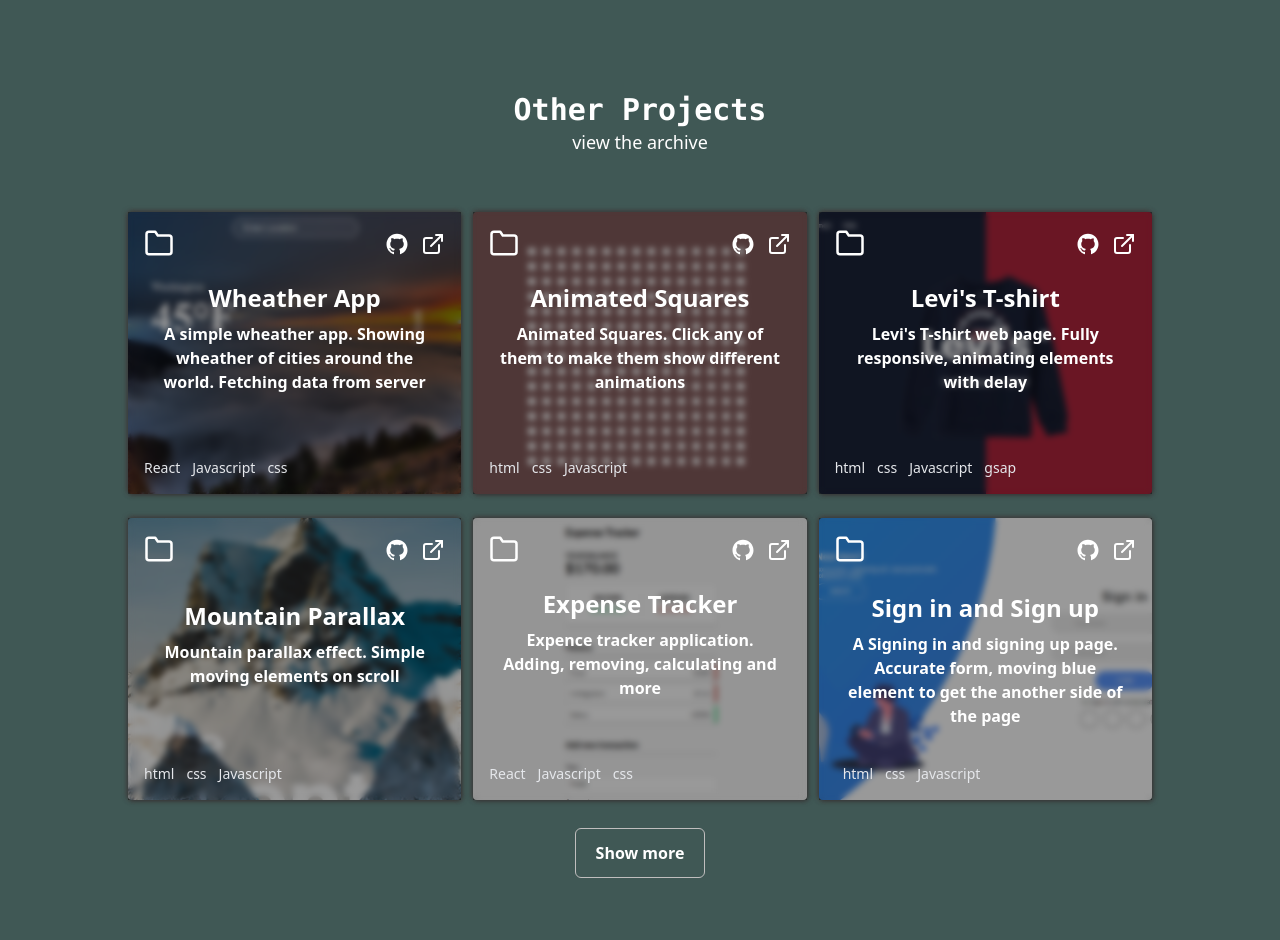
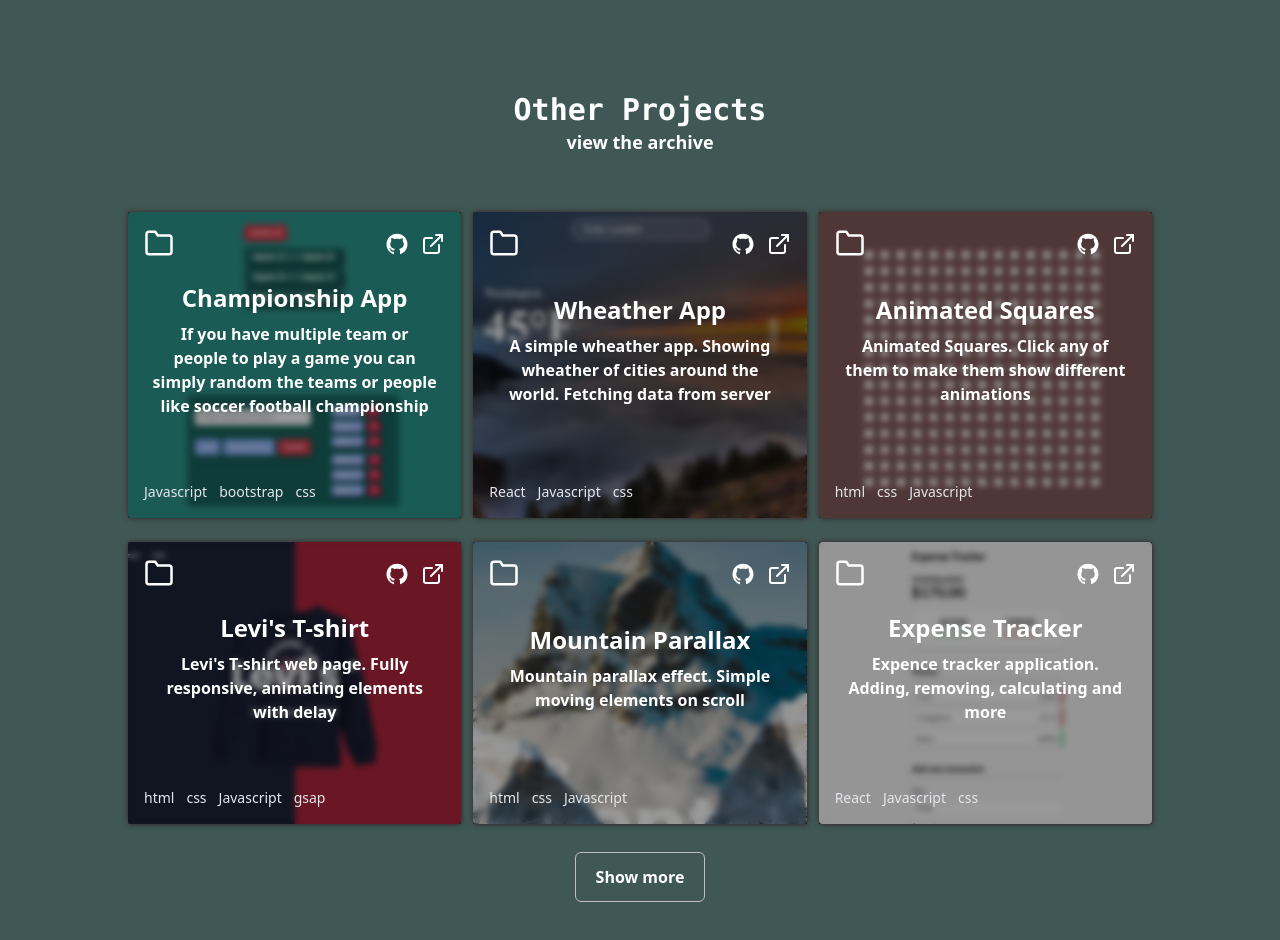
Before and after one commit to Umar7799/Umar-s-portfolio, a React (Create React App) app: page / in a window 1280 px wide. Shown: the part 4720-5660 px from the top of the page. Built offline with nearby package versions, Linux system fonts and the light colour scheme.

Commit message:
'changes'

```diff
--- a/public/index.html
+++ b/public/index.html
@@ -2,7 +2,7 @@
 <html lang="en">
   <head>
     <meta charset="utf-8" />
-    <link rel="icon" href="%PUBLIC_URL%/favicon.ico" />
+    <link rel="icon" href="" />
     <meta name="viewport" content="width=device-width, initial-scale=1" />
     <meta name="theme-color" content="#000000" />
     <meta
--- a/src/components/Projects.jsx
+++ b/src/components/Projects.jsx
@@ -28,6 +28,7 @@ import Login from '../picss/login.png'
 import FoodMenu from '../picss/FoodMenu-App1.png'
 import DragAndDrop from '../picss/dragAndDrop.png'
 import SignupForm from '../picss/signupForm.png'
+import Championship from '../picss/Championship.png'
 
 
 
@@ -46,12 +47,40 @@ const Projects = () => {
 
             <div className='text-white text-center pb-12'>
                 <h1 className='text-3xl  font-mono font-semibold'>Other Projects</h1>
-                <h1 className='text-lg'>view the archive</h1>
+                <h1 className='text-lg font-semibold'>view the archive</h1>
             </div>
 
             <div className="grid text-center grid-cols-1  lg:grid-cols-3 sm:grid-cols-2 gap-3 gap-y-2 mx-14 sm:mx-12 md:mx-32">
 
+                {/* LAST ADDED */}
+                <div
+                    style={{
+                        backgroundImage: `url(${Championship}) `,
+                        backgroundRepeat: 'no-repeat',
+                        backgroundSize: 'cover',
+                        backgroundPosition: 'center',
 
+                    }}
+                    class="relative projects rounded text-white my-2 hover:mt-0 hover:mb-4 duration-300">
+                    <div className='rounded h-full w-full backdrop-blur-[3px] grid content-between'>
+                        <div className='flex justify-between p-4'>
+                            <h1 className='text-3xl cursor-pointer hover:text-4xl hover:mt-[-2px] duration-300'><FiFolder /></h1>
+                            <div className='flex space-x-3 pt-1 text-2xl'>
+                                <h1 target="_blank" rel="noreferrer" href='' className='cursor-pointer hover:text-3xl hover:mt-[-4px] duration-300'><AiOutlineGithub /></h1>
+                                <a target="_blank" rel="noreferrer" href='https://championshipping.netlify.app/' className='cursor-pointer hover:text-3xl hover:mt-[-4px] duration-300'><FiExternalLink /></a>
+                            </div>
+                        </div>
+                        <div className='pb-8 sm:pb-12 pt-2 transition-all duration-300'>
+                            <h1 className='text-2xl font-semibold'>Championship App</h1>
+                            <p className='font-semibold pt-2 px-6'>If you have multiple team or people to play a game you can simply random the teams or people like soccer football championship</p>
+                        </div>
+                        <ul className='techText pl-4 py-4 text-sm flex space-x-3 text-gray-200'>
+                            <li>Javascript</li>
+                            <li>bootstrap</li>
+                            <li>css</li>
+                        </ul>
+                    </div>
+                </div>
                 {/* CARD 1 */}
                 <div
                     style={{
@@ -203,6 +232,25 @@ const Projects = () => {
                     </div>
                 </div>
 
+
+            </div>
+            <motion.div
+                transition={{ layout: { duration: 0.6, type: "spring" } }}
+                layout
+            >
+                <div className={!isOpen ? 'flex justify-center my-5' : 'hidden'}>
+                    <motion.h2 onClick={() => { setIsOpen(!isOpen) }} layout="position" className='buttons text-white border border-[#c0bebe] py-3 px-5 rounded-md font-semibold'>Show more</motion.h2>
+                </div>
+                {isOpen &&
+                    <motion.div
+                        initial={{ opacity: 0 }}
+                        animate={{ opacity: 1 }}
+                        transition={{ duration: 0.6 }}>
+
+                        <div className="grid text-center grid-cols-1  lg:grid-cols-3 sm:grid-cols-2 gap-3 gap-y-2 mx-14 sm:mx-12 md:mx-32">
+                            {/* UNDER THE "SHOW MORE" BUTTON */}
+
+
                             {/* CARD 6*/}
                             <div
                                 style={{
@@ -234,22 +282,7 @@ const Projects = () => {
                                     </div>
                                 </div>
                             </div>
-            </div>
-            <motion.div
-                transition={{ layout: { duration: 0.6, type: "spring" } }}
-                layout
-            >
-                <div className={!isOpen ? 'flex justify-center my-5' : 'hidden'}>
-                    <motion.h2 onClick={() => { setIsOpen(!isOpen) }} layout="position" className='buttons text-white border border-[#c0bebe] py-3 px-5 rounded-md font-semibold'>Show more</motion.h2>
-                </div>
-                {isOpen &&
-                    <motion.div
-                        initial={{ opacity: 0 }}
-                        animate={{ opacity: 1 }}
-                        transition={{ duration: 0.6 }}>
 
-                        <div className="grid text-center grid-cols-1  lg:grid-cols-3 sm:grid-cols-2 gap-3 gap-y-2 mx-14 sm:mx-12 md:mx-32">
-                            {/* UNDER THE "SHOW MORE" BUTTON */}
                             {/* CARD 7*/}
                             <div
                                 style={{
```
Also changed, not shown: 1 other file (tests, documents, lock files or other folders). Lines whose indentation alone changed are shown as unchanged.
